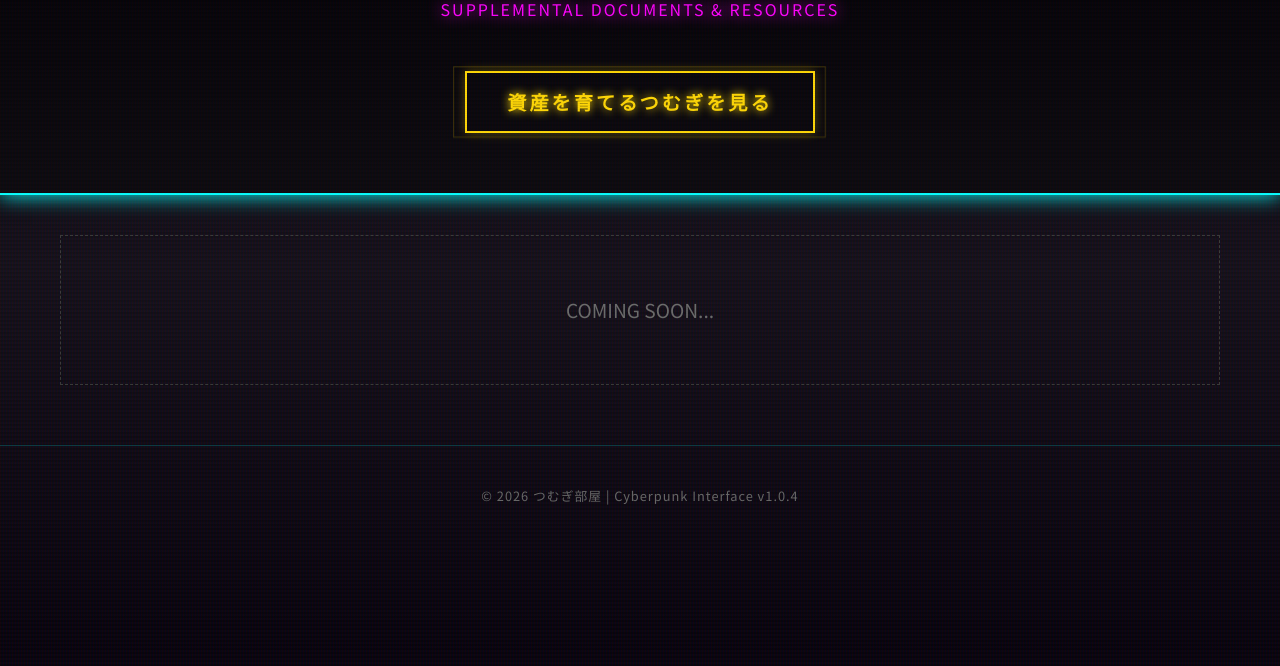
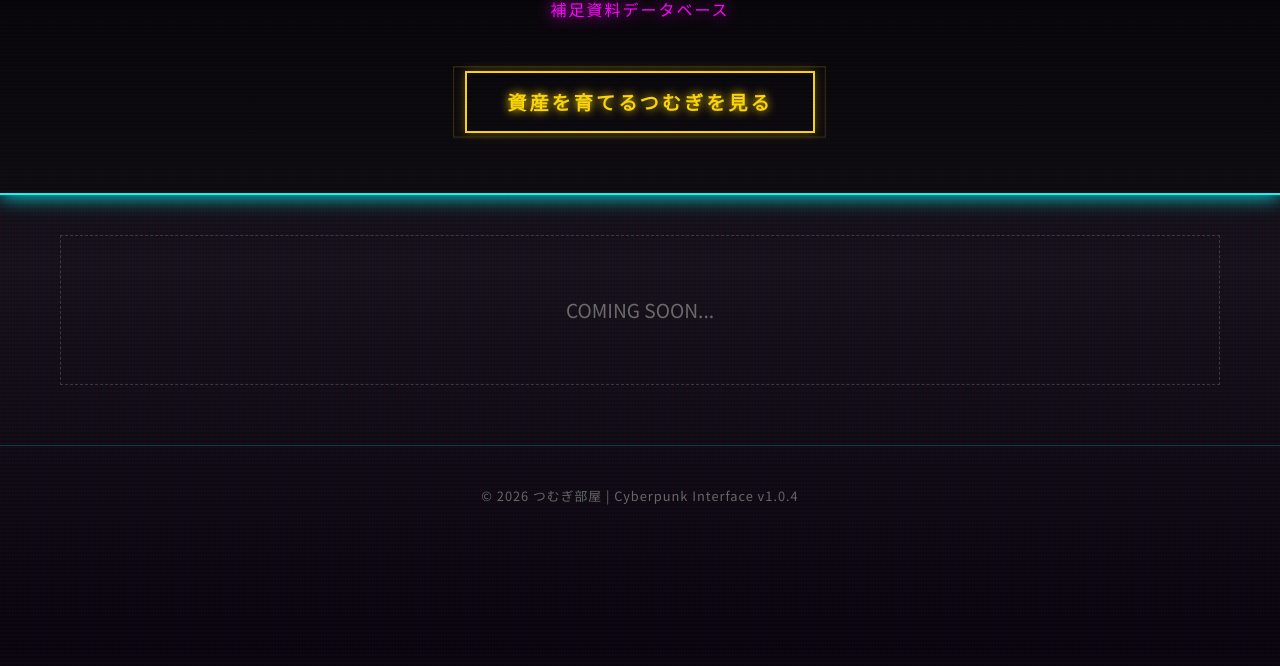
Before and after one commit to waniwanipanich463/hosoku_shiryou, a website built with Vite: page index.html in a window 1280 px wide. Shown: the part 134-800 px from the top of the page. Built offline with nearby package versions, Linux system fonts and the light colour scheme.

Commit message:
style: rename subtitle to 補足資料データベース

```diff
--- a/index.html
+++ b/index.html
@@ -16,7 +16,7 @@
     <header>
         <div class="container header-content">
             <h1 class="glitch" data-text="TUMUGI ROOM DATA HUB">TUMUGI ROOM DATA HUB</h1>
-            <p class="subtitle">Supplemental Documents & Resources</p>
+            <p class="subtitle">補足資料データベース</p>
             <a href="https://tumugi-lp.vercel.app" class="header-cta-btn" target="_blank" rel="noopener noreferrer">資産を育てるつむぎを見る</a>
         </div>
     </header>
```
